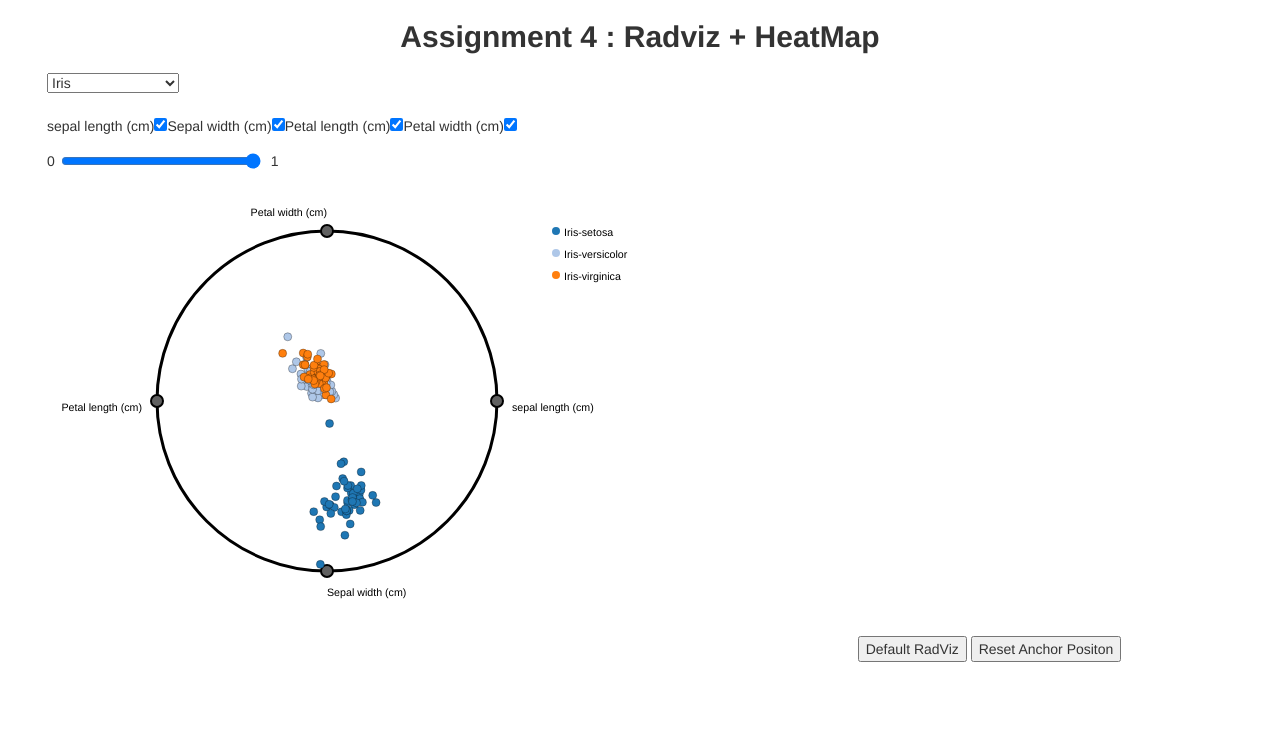
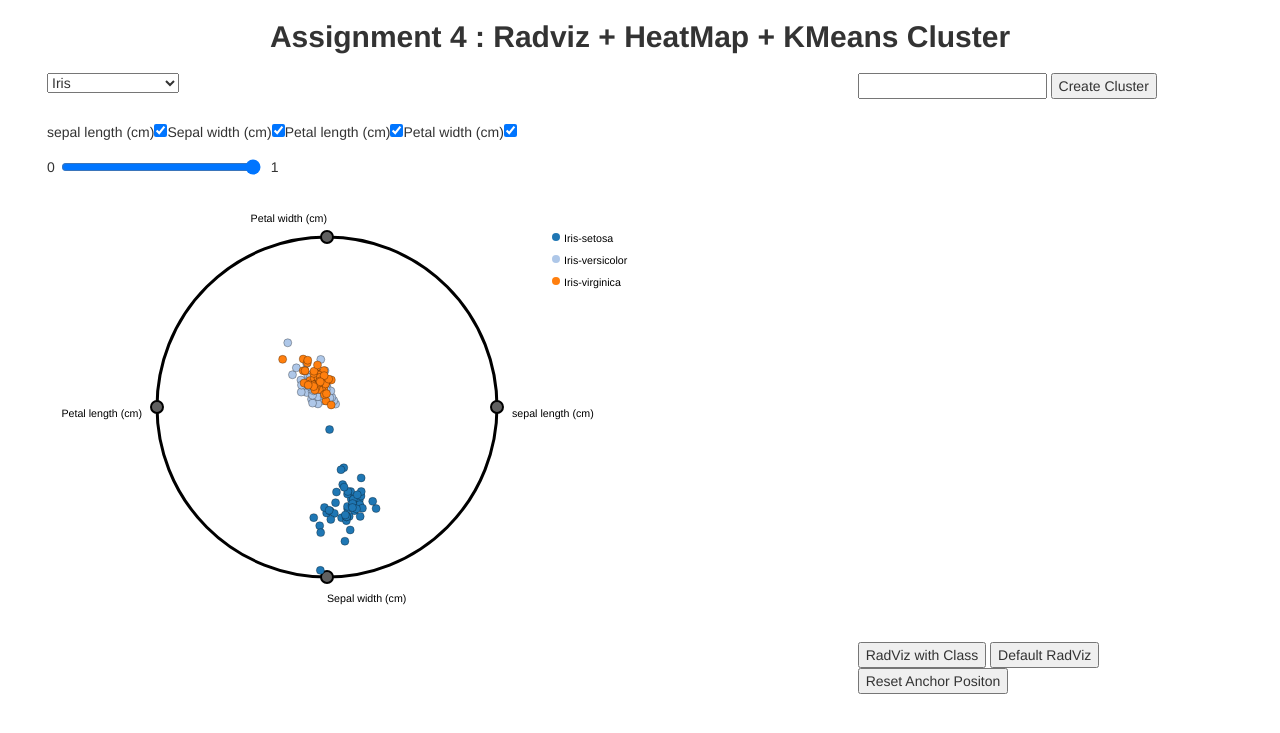
Before and after one commit to meghna0593/VisualAnalytics-Assignments, a Flask app: page / in a window 1280 px wide. Shown: the top 733 px of the page. Run offline with Flask 2, Linux system fonts and the light colour scheme; some libraries are stand-ins or nearby versions.

Commit message:
implemented cluster with kmeans

```diff
--- a/Assignment 4/servers/server.py
+++ b/Assignment 4/servers/server.py
@@ -5,6 +5,8 @@ import csv
 from collections import OrderedDict
 import pandas
 import numpy as np
+from sklearn.cluster import KMeans
+
 api = Blueprint('api', __name__)
 
 @api.route('/getCsv/<id>', methods=['GET'])
@@ -32,9 +34,11 @@ def getData(id):
 def sendCorrMat():
     col = request.args.get('col')
     fname = request.args.get('file')
+    print("hereeee",col)
     csvFile = ['data/iris.csv','data/winequality-red.csv','data/winequality-white.csv']
     data_df = pandas.read_csv(csvFile[int(fname)])
     fieldnames = (data_df.columns)
+
     if int(fname) == 0:
         data_df = data_df[data_df.iloc[:,-1]==col]
         data_df = data_df.drop(labels='Class', axis=1)
@@ -54,3 +58,32 @@ def sendCorrMat():
     finalData['metadata'] = (list(fieldnames))[:-1]
     finalData['data'] = corr_data
     return (finalData)
+
+@api.route('/getClusterData', methods=['GET'])
+def sendClusterData():
+    clusternum = request.args.get('clstr')
+    fname = request.args.get('file')
+
+    csvFile = ['data/iris.csv','data/winequality-red.csv','data/winequality-white.csv']
+    data_df = pandas.read_csv(csvFile[int(fname)])
+    fieldnames = (data_df.columns)
+    dataFinal = {}
+    label = ""
+    if int(fname) == 0:
+        target = data_df['Class']
+        data_df = data_df.drop(labels='Class', axis=1)
+        label = 'Class'
+    else:
+        # data_df = data_df[data_df.iloc[:,-1]==int(col)]
+        target = data_df['quality']
+        data_df = data_df.drop(labels='quality', axis=1)
+        label = 'quality'
+
+    kmeans = KMeans(n_clusters=int(clusternum)).fit(data_df)
+    centroids = kmeans.labels_
+    data_df['target'] = target
+    data_df[label] = centroids
+
+    dataFinal['metadata'] = (list(fieldnames))
+    dataFinal['data'] =  data_df.to_json(orient='records')
+    return (dataFinal)
--- /dev/null
+++ b/Assignment 4/static/js/cluster.js
@@ -0,0 +1,13 @@
+function createCluster(){
+
+    var fname = document.getElementById("data_options").value
+    var clusternum = document.getElementById('clusternum').value
+    var element = document.getElementById('heat-map')
+    element.style.visibility = 'hidden'
+    var url = '/getClusterData?clstr='+clusternum+'&file='+fname;
+    fetch(url)
+    .then((resp)=>resp.json())
+    .then(function(data){
+        uploadFile(fname,JSON.parse(data['data']),data['metadata'])
+    })
+}
--- a/Assignment 4/static/js/heat-map.js
+++ b/Assignment 4/static/js/heat-map.js
@@ -1,4 +1,5 @@
 function callHeatMap(cls, fname){
+    console.log(cls);
 
     var url = '/getCorrMat?col='+cls+'&file='+fname;
     console.log(url);
--- a/Assignment 4/static/js/home.js
+++ b/Assignment 4/static/js/home.js
@@ -1,25 +1,30 @@
 var dataOrg = []
-function getData() {
+function getData(btn) {
 	//to hide heatmap
 	var element = document.getElementById('heat-map')
 	element.style.visibility = 'hidden'
+	document.getElementById('clusternum').value=''
     var x = document.getElementById("data_options").value;
+	if (btn===2){
+		x=0
+		document.getElementById("data_options").value = String(0)
+	}
     console.log('/getCsv/'+x);
     var url = '/getCsv/'+x
     fetch(url)
     .then((resp)=>resp.json())
     .then(function(data){
-      // console.log(data['metadata']);
-      dataOrg = JSON.parse(data['data'])
-      // data.shift()  {fixed acidity: 7.4, volatile acidity: 0.7, citric acid: 0, residual sugar: 1.9, chlorides: 0.076, …}
-      uploadFile(x,JSON.parse(data['data']),data['metadata'])
+	dataOrg = JSON.parse(data['data'])
+
+	// data.shift()  {fixed acidity: 7.4, volatile acidity: 0.7, citric acid: 0, residual sugar: 1.9, chlorides: 0.076, …}
+	uploadFile(x,JSON.parse(data['data']),data['metadata'])
     })
   }
 
-  var dataOrg;
 //Dynamic File Upload from 'data' folder of this project directory
 function uploadFile(num, dataX, dataC){
 
+	dataOrg = dataX
     document.getElementById('checkBoxDiv').innerHTML = '';
 	// msg = "<br>Selected CSV data is:<b>"+dataC[x]+"</b>";
     // document.getElementById("msg").innerHTML = msg;
--- a/Assignment 4/static/js/radviz-chart.js
+++ b/Assignment 4/static/js/radviz-chart.js
@@ -1,5 +1,4 @@
 function renderRadviz(){
-    console.log("Inside radviz");
 
     let radvizDOM,
         data,
@@ -204,12 +203,14 @@ function renderRadviz(){
                             .attr('stroke', 'black')
                             .attr('stroke-width', 0.3)
                             .on('mouseenter', function(d) {
-                                // console.log(d['Class']);
+                                console.log(d['target']);
                                 let mouse = d3.mouse(this);
                                 let toolTip = svg.select('g.toolTip').selectAll('text').text(function(dt, i){
                                     return dt + ': ' + d[dt];
                                 });
-
+                                var element = document.getElementById('heat-map')
+	                            element.style.visibility = 'visible'
+                                callHeatMap((d['target']===undefined)?(d['Class']===undefined)?d['quality']:d['Class']:d['target'],document.getElementById("data_options").value)
                                 svg.select('g.toolTip').attr('transform',  `translate(${margin.left + mouse[0] +20},${margin.top+mouse[1] - 120})`);
 
                                 svg.select('g.toolTip').attr('display', 'block');
@@ -217,16 +218,14 @@ function renderRadviz(){
                                 d3.select(this).raise().transition().attr('r', dimDataPointRadius*2).attr('stroke-width', 2);
                             })
                             .on('mouseout', function(d) {
-                                var element = document.getElementById('heat-map')
-	                            element.style.visibility = 'visible'
-                                callHeatMap((d['Class']===undefined)?d['quality']:d['Class'],document.getElementById("data_options").value)
+
                                 svg.select('g.toolTip').attr('display', 'none');
 
                                 d3.select(this).transition().attr('r', dimDataPointRadius).attr('stroke-width', 0.5);
                             })
-                            .on('click',function(d){
+                            // .on('click',function(d){
 
-                            })
+                            // })
                     }
 
                     //method for the legend
@@ -267,7 +266,6 @@ function renderRadviz(){
         //method to reset the anchor position
         document.getElementById('resetOption').onclick = function() {resetChart()};
 		function resetChart() {
-            console.log("here",dimensionAnchor);
 
 			dimension_anchor = dimensionAnchor.slice();
 			dimensionAnchor_data = dimensions.map(function(dt, i) {
@@ -278,7 +276,9 @@ function renderRadviz(){
                     theta: dimension_anchor[i],
                     fixed: true
 					};
-			});
+            });
+            console.log(data_new, dimensionNamesNormalized, dimension_anchor);
+
 			calcNodePosition(data_new, dimensionNamesNormalized, dimension_anchor);
 
             renderRadviz.each(render);
--- a/Assignment 4/templates/index.html
+++ b/Assignment 4/templates/index.html
@@ -13,21 +13,28 @@
 	<!-- <script type="text/javascript" src="{{ url_for('static', filename='index.js') }}"></script> -->
 	<script type="text/javascript" src="{{ url_for('static', filename='js/radviz-chart.js') }}"></script>
 	<script type="text/javascript" src="{{ url_for('static', filename='js/heat-map.js') }}"></script>
+	<script type="text/javascript" src="{{ url_for('static', filename='js/cluster.js') }}"></script>
 </head>
 
 <body onload="getData()">
 
 	<div class="container" style="width:95%">
 			<div class="row" style="margin-bottom: 10px;">
-					<div class="col-md-12" style="display: flex; justify-content: center;"><h2><b>Assignment 4 : Radviz + HeatMap</b> </h2></div>
+					<div class="col-md-12" style="display: flex; justify-content: center;"><h2><b>Assignment 4 : Radviz + HeatMap + KMeans Cluster</b> </h2></div>
 			</div>
 			<div class="row" style="margin-bottom: 10px;">
 					<div class="col-md-4">
-					<select id="data_options" onchange="getData()">
+					<select id="data_options" onchange="getData(0)">
 						<option value="0">Iris</option>
 						<option value="1">Winequality-red</option>
 						<option value="2">Winequality-white</option>
 					</select></div>
+					<div class="col-md-4">
+					</div>
+					<div class="col-md-4">
+						<input type="text" name="clusternum" id="clusternum">
+						<button id="clusterbtn" onclick="createCluster()">Create Cluster</button>
+					</div>
 			</div>
 			<div class="row" style="margin-bottom: 10px;">
 					<div class="col-md-4"><div id="msg"></div></div>
@@ -57,7 +64,8 @@
 				<div class="col-md-4"></div>
 				<div class="col-md-4"></div>
 				<div class="col-md-4">
-					<button id="defaultOption" onclick="uploadFile(0)">Default RadViz</button>
+					<button id="defaultOption" onclick="getData(1)">RadViz with Class</button>
+					<button id="defaultOption" onclick="getData(2)">Default RadViz</button>
 					<button id="resetOption" onclick="resetChart()">Reset Anchor Positon</button>
 				</div>
 			</div>
```
